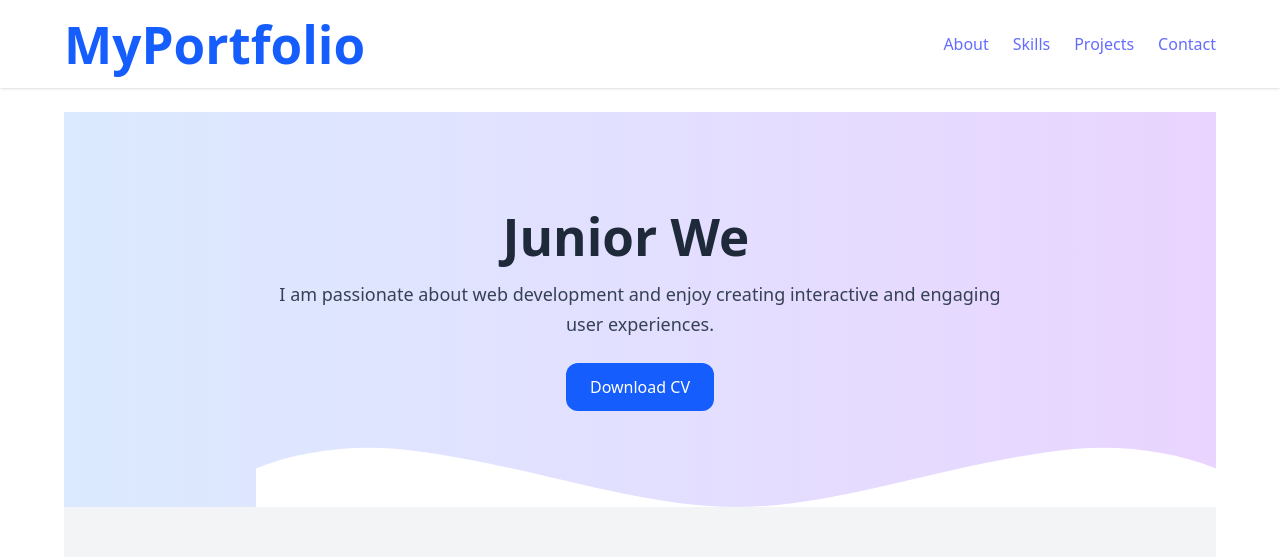
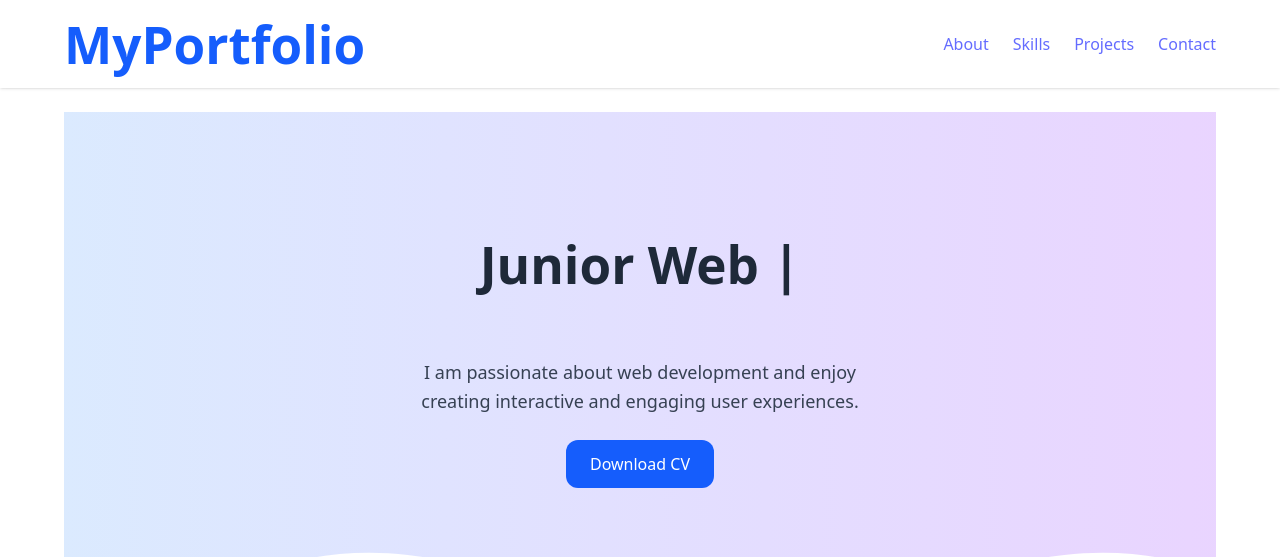
Before and after one commit to Almedin-Agushi/MyPortfolios, a React (Vite) app: page / in a window 1280 px wide. Shown: the top 557 px of the page. Built offline with nearby package versions, Linux system fonts and the light colour scheme.

Commit message:
update hero

```diff
--- a/src/components/Hero.jsx
+++ b/src/components/Hero.jsx
@@ -3,7 +3,10 @@ import { motion } from 'framer-motion';
 const MotionDiv = motion.div;
 function Hero() {
   return (
-    <section className="relative bg-gradient-to-r from-blue-100 to-purple-200 py-20 sm:py-24 px-4 sm:px-8 text-center overflow-hidden">
+    <section
+      className="relative bg-gradient-to-r from-blue-100 to-purple-200 text-center overflow-hidden px-4 sm:px-8"
+      style={{ height: '500px' }}
+    >
       {/* SVG wave në fund */}
       <div className="absolute bottom-0 left-0 w-full overflow-hidden leading-[0] rotate-180">
         <svg
@@ -19,12 +22,10 @@ function Hero() {
         </svg>
       </div>
 
-      <div className="relative z-10 max-w-3xl mx-auto px-4">
-        <motion.h1
-          className="text-3xl sm:text-4xl md:text-5xl font-bold text-gray-800 mb-4 leading-snug"
-          initial={{ opacity: 0, y: -30 }}
-          animate={{ opacity: 1, y: 0 }}
-          transition={{ duration: 1 }}
+      <div className="relative z-10 max-w-3xl mx-auto flex flex-col items-center justify-center h-full">
+        <h1
+          className="text-2xl sm:text-4xl md:text-5xl font-bold text-gray-800 leading-snug min-h-[70px] sm:min-h-[90px] max-w-lg mx-auto"
+          style={{ overflowWrap: 'break-word' }}
         >
           <TypeAnimation
             sequence={[
@@ -37,10 +38,10 @@ function Hero() {
             speed={50}
             repeat={Infinity}
           />
-        </motion.h1>
+        </h1>
 
         <motion.p
-          className="text-base sm:text-lg text-gray-700 mb-6 leading-relaxed"
+          className="text-base sm:text-lg text-gray-700 mt-8 mb-6 leading-relaxed max-w-md mx-auto"
           initial={{ opacity: 0, y: 20 }}
           animate={{ opacity: 1, y: 0 }}
           transition={{ duration: 1.2 }}
```
